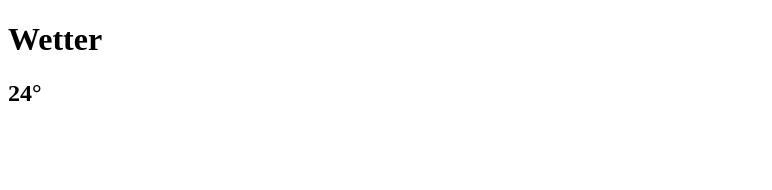
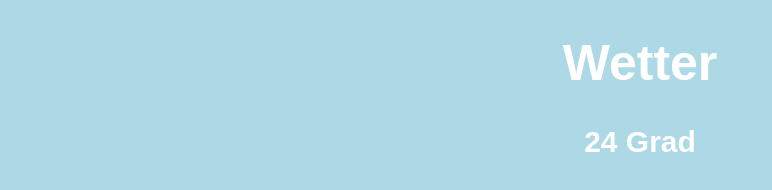
Before and after one commit to Jonasdoubleyou/docker-demoen, a plain HTML site: page frontend/site/index.html in a window 1280 px wide. Shown: the whole page, without its empty margins (0-772 px from the left). Drawn offline with Linux system fonts and the light colour scheme.

Commit message:
Style frontend

```diff
--- a/frontend/site/index.html
+++ b/frontend/site/index.html
@@ -2,9 +2,20 @@
 <html>
     <head>
         <title>Wetter</title>
+        <style>
+            body {
+                background-color: lightblue;
+                color: white;
+                font-family: Arial;
+                text-align: center;
+            }
+
+            h1 { font-size: 50px; }
+            h2 { font-size: 30px; }
+        </style>
     </head>
     <body>
         <h1>Wetter</h1>
-        <h2>24°</h2>
+        <h2>24 Grad</h2>
     </body>
 </html>
```
